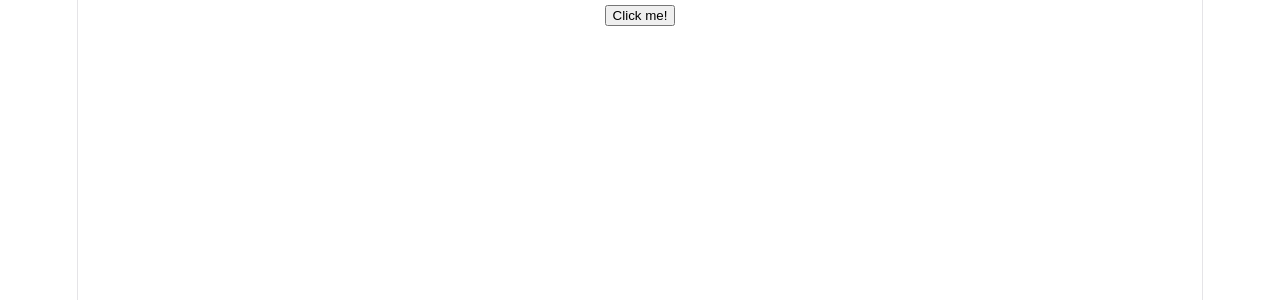
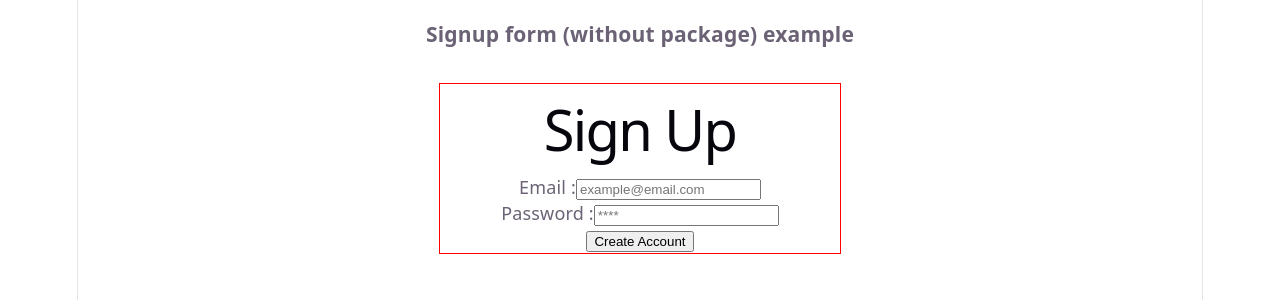
Before and after one commit to mouse-nam/ecommerce-react-practice-website, a React (Vite) app: page / in a window 1280 px wide. Shown: the top 300 px of the page. Built offline with nearby package versions, Linux system fonts and the light colour scheme.

Commit message:
feat: basic form handling

```diff
--- a/src/App.jsx
+++ b/src/App.jsx
@@ -1,36 +1,17 @@
-import { useState } from 'react'
-import reactLogo from './assets/react.svg'
-import viteLogo from './assets/vite.svg'
-import heroImg from './assets/hero.png'
-import './App.css'
+import { useState } from "react";
+import reactLogo from "./assets/react.svg";
+import viteLogo from "./assets/vite.svg";
+import heroImg from "./assets/hero.png";
+import "./App.css";
+import SignUpForm from "./components/SignUpForm";
 
-function GreetingsV0() {
-  return <h1>Hello, I am Naznin, I am 29 years old.</h1>
+function App() {
+  return (
+    <div>
+      <h3>Signup form (without package) example</h3>
+      <SignUpForm />
+    </div>
+  );
 }
 
-function GreetingsWithPropsV1(props) {
-  return <h1>Hello, I am {props.name}, I am {props.age} years old.</h1>
-}
-
-function Greetings({name, age}) {
-  return <h1>Hello, I am {name}, I am {age} years old.</h1>
-}
-
-function App() {
-  const name = "Naznin"
-  const age = 29
-
-  const [showGreetings, setShowGreetings] = useState(false)
-  function toggleGreetings() {
-    setShowGreetings(!showGreetings)
-  }
-
-  return (
-    <div>
-      <button onClick={toggleGreetings}>Click me!</button>
-      {showGreetings && <Greetings name="Mitu" age="30" /> }
-    </div>
-  )
-}
-
-export default App
+export default App;
--- /dev/null
+++ b/src/components/SignUpForm.jsx
@@ -0,0 +1,44 @@
+import { useState } from "react";
+
+export default function SignUpForm() {
+  const [email, setEmail] = useState("");
+  const [password, setPassword] = useState("");
+
+  function handelSubmit(event) {
+    event.preventDefault();
+    alert(`Clicked by ${email} with pass: ${password}`);
+  }
+
+  return (
+    <div
+      style={{ maxWidth: 400, margin: "2rem auto", border: "1px solid red" }}
+    >
+      <h1>Sign Up</h1>
+
+      <form onSubmit={handelSubmit}>
+        <div>
+          <label>
+            Email :
+            <input
+              type="email"
+              placeholder="example@email.com"
+              onChange={(event) => setEmail(event.target.value)}
+            />
+          </label>
+        </div>
+        <div>
+          <label>
+            Password :
+            <input
+              type="password"
+              placeholder="****"
+              onChange={(event) => setPassword(event.target.value)}
+            />
+          </label>
+        </div>
+
+        <button type="submit">Create Account</button>
+      </form>
+    </div>
+  );
+}
```
